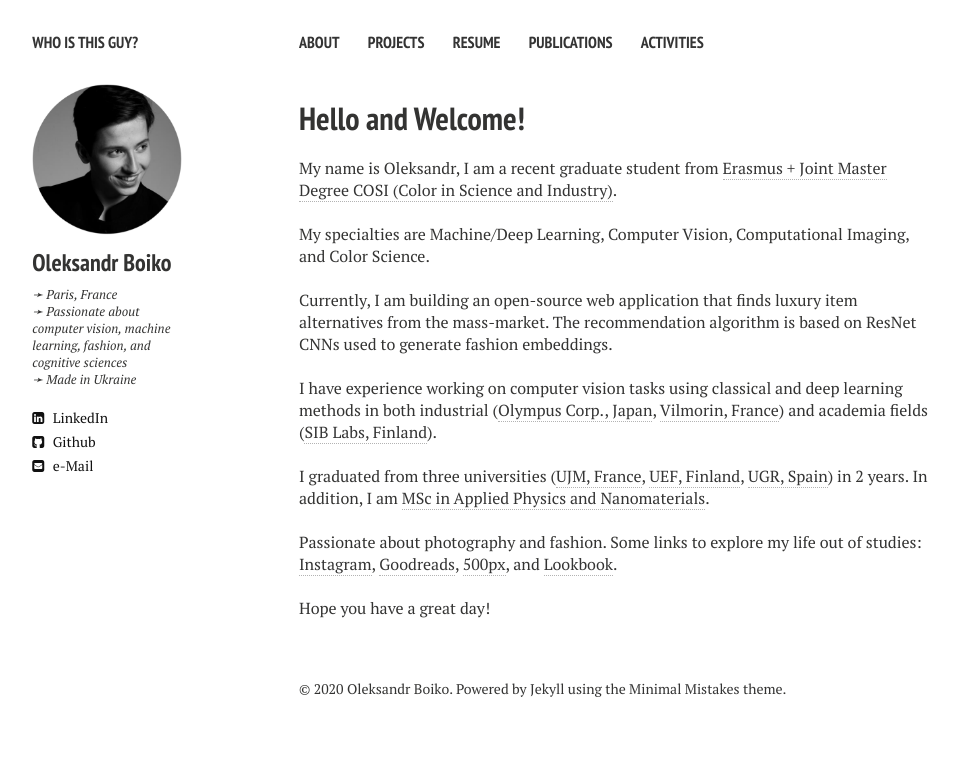
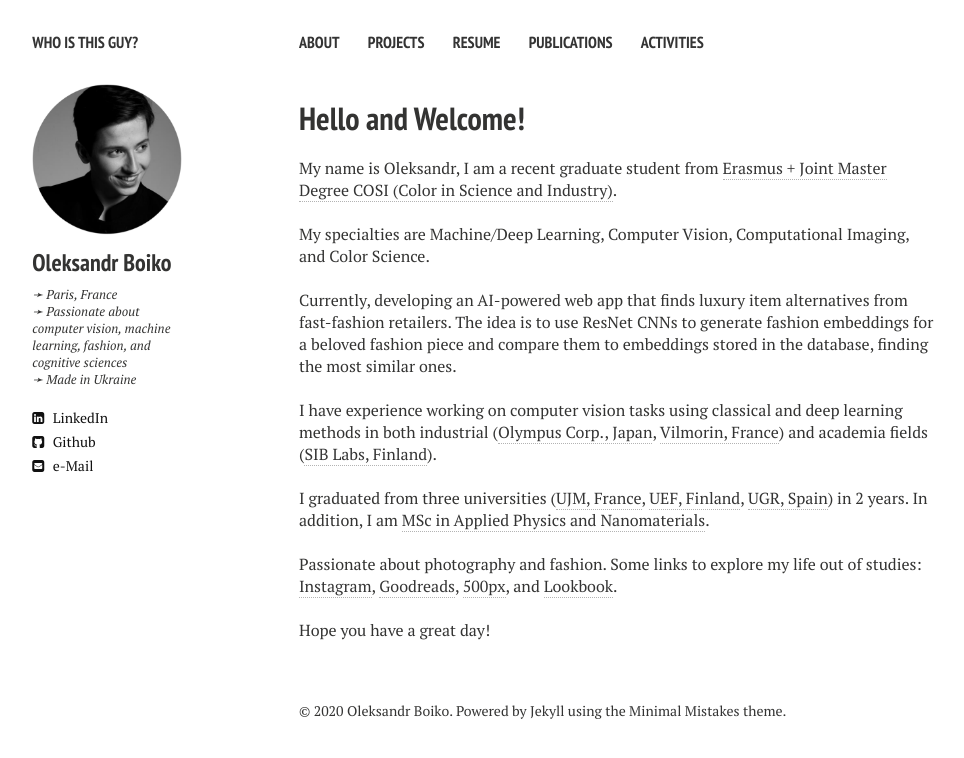
Before and after one commit to alexanch/alexanch.github.io, a Jekyll site: the page built from index.md, in a window 1280 px wide. Shown: the top 758 px of the page, without its empty margins (21-985 px from the left). Built offline with Jekyll 4.4.1, drawn with Linux system fonts in a browser that asks for light colours; nearby versions of some CDN libraries.

Commit message:
Update index.md

```diff
--- a/index.md
+++ b/index.md
@@ -9,7 +9,7 @@ My name is Oleksandr, I am a recent graduate student from [Erasmus + Joint Maste
 <br /><br />
 My specialties are Machine/Deep Learning, Computer Vision, Computational Imaging, and Color Science.
 <br /><br />
-Currently, I am building an open-source web application that finds luxury item alternatives from the mass-market. The recommendation algorithm is based on ResNet CNNs used to generate fashion embeddings.
+Currently, developing an AI-powered web app that finds luxury item alternatives from fast-fashion retailers. The idea is to use ResNet CNNs to generate fashion embeddings for a beloved fashion piece and compare them to embeddings stored in the database, finding the most similar ones.
 <br /><br />
 I have experience working on computer vision tasks using classical and deep learning methods in both industrial ([Olympus Corp., Japan](https://www.olympus-global.com/), [Vilmorin, France](https://en.wikipedia.org/wiki/Vilmorin)) and academia fields ([SIB Labs, Finland](https://www.uef.fi/web/siblabs/color-research-laboratory)).
 <br /><br />
```
